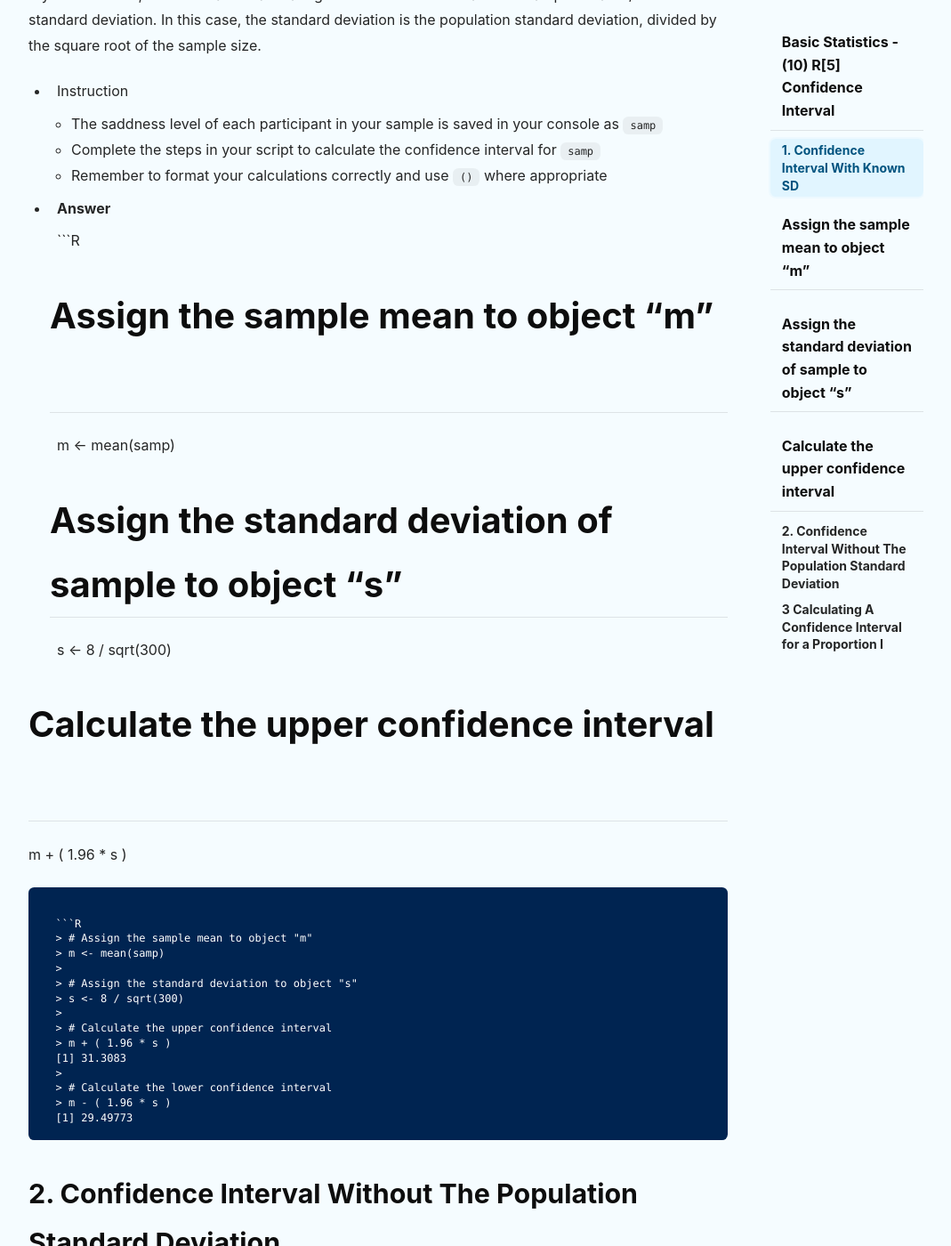
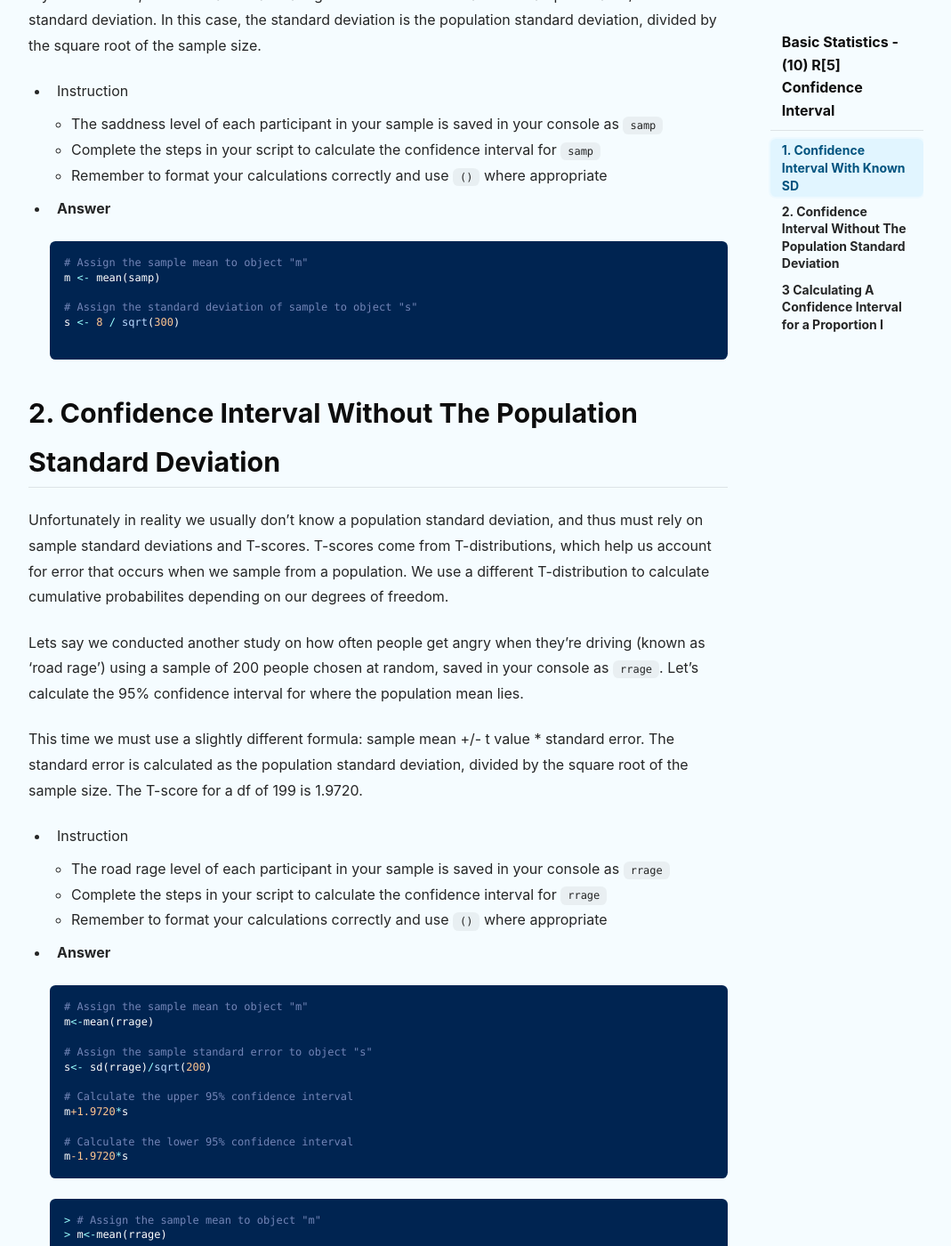
Before and after one commit to suntarliarzn/suntarliarzn.github.io, a Jekyll site: the page built from _posts/2020-05-24-Basic Statistics(11)-R[5].md, in a window 1280 px wide and 1400 px high, scrolled down 743 px. Shown: the whole window at 89% size, without its empty margins (105-1174 px from the left). Built offline with Jekyll 4.4.1, drawn with Linux system fonts in a browser that asks for light colours; nearby versions of some CDN libraries.

Commit message:
Update 2020-05-24-Basic Statistics(11)-R[5].md

````diff
--- a/_posts/2020-05-24-Basic Statistics(11)-R[5].md
+++ b/_posts/2020-05-24-Basic Statistics(11)-R[5].md
@@ -38,25 +38,9 @@ If you remember, the formula for calculating the confidence interval is the samp
   # Assign the standard deviation of sample to object "s"
   s <- 8 / sqrt(300)
 
-# Calculate the upper confidence interval
-  m + ( 1.96 * s )
   ```
 
-  ```R
-  > # Assign the sample mean to object "m"
-  > m <- mean(samp)
-  >
-  > # Assign the standard deviation to object "s"
-  > s <- 8 / sqrt(300)
-  >
-  > # Calculate the upper confidence interval
-  > m + ( 1.96 * s )
-  [1] 31.3083
-  >
-  > # Calculate the lower confidence interval
-  > m - ( 1.96 * s )
-  [1] 29.49773
-  ```
+
 
 
 ## 2. Confidence Interval Without The Population Standard Deviation
````
